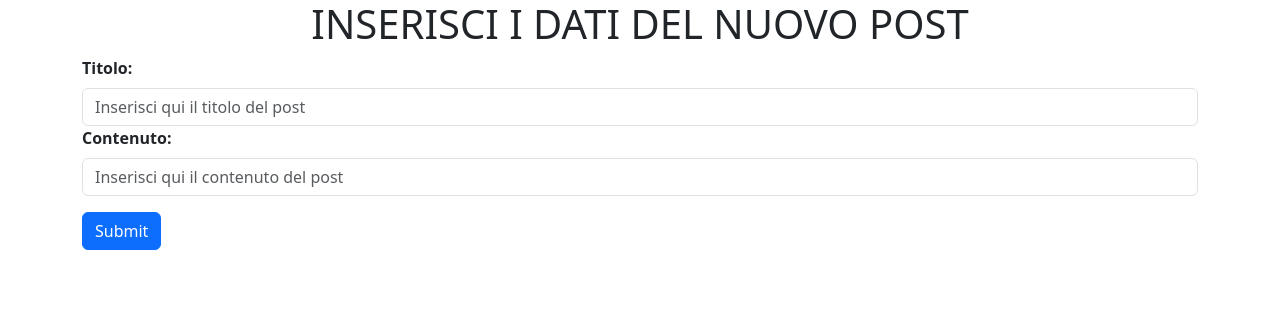
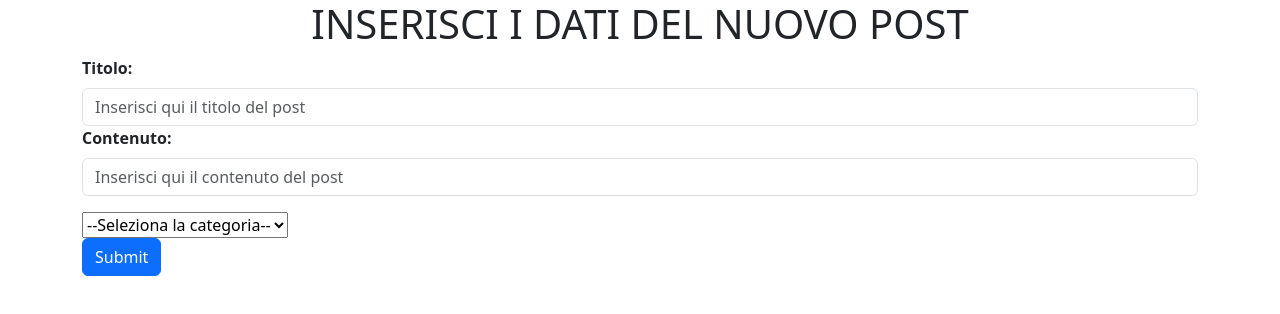
Before and after one commit to sim-sal/react-form-blog-multifields, a React (Vite) app: page / in a window 1280 px wide. Shown: the top 314 px of the page. Built offline with nearby package versions, Linux system fonts and the light colour scheme.

Commit message:
added "select" to choose the post category

```diff
--- a/src/components/MyFormData.jsx
+++ b/src/components/MyFormData.jsx
@@ -4,7 +4,10 @@ import { useState } from "react";
 export default function MyFormData() {
     const initialFormData = {
         title_post: "",
-        content_post: ""
+        content_post: "",
+        img_post: "",
+        category_post: "",
+        tags_post: ""
     };
 
     const [postsList, setPostsList] = useState([]);
@@ -60,22 +63,49 @@ export default function MyFormData() {
                     ></input>
                 </div>
 
-                <button type="submit" className="btn btn-primary">
-                    Submit
-                </button>
+                <select value={formData.category_post} onChange={(e) => updateFormData(e.target.value, 'category_post')}>
+                    <option value="">--Seleziona la categoria--</option>
+                    <option value="nature_notes" /*selected={formData.category_post === 'nature_notes'}*/>Nature Notes</option>
+                    <option value="travel_tidbits" /*selected={formData.category_post === 'travel_tidbits'}*/>Travel Tidbits</option>
+                    <option value="natures_palette" /*selected={formData.category_post === 'natures_palette'}*/>Nature's Palette</option>
+                    <option value="wayfaring_waves" /*selected={formData.category_post === 'wayfaring_waves'}*/>Wayfaring Waves</option>
+                    <option value="nomad_notes" /*selected={formData.category_post === 'nomad_notes'}*/>Nomad Notes</option>
+                    <option value="sound_bites" /*selected={formData.category_post === 'sound_bites'}*/>Sound Bites</option>
+                </select>
+
+                <div>
+                    <button type="submit" className="btn btn-primary">
+                        Submit
+                    </button>
+                </div>
+
             </form>
 
             <div className="row justify-content-center py-5">
                 {postsList.map((post) => (
-                    <div key={post.id} className="col-5 mx-2 my-2 card">
+                    <div key={post.id} className={`col-5 mx-2 my-2 card ${style.mod_card}`}>
+
+                        <img className={style.card_img} src={post.img_post} alt="Post" />
+
                         <div className={style.card_header}>
+
                             <h3>{post.title_post}</h3>
+
                             <button className={style.delete_button} onClick={() => removePost(post.id)}>
                                 X
                             </button>
+
                         </div>
+
                         <p>{post.content_post}</p>
+
+                        <div>
+                            <h5>Categoria:</h5>
+                            <span>{post.category_post}</span>
+                        </div>
                     </div>
+
+
                 ))}
             </div>
         </div>
--- a/src/css/modules/MyFormData.module.css
+++ b/src/css/modules/MyFormData.module.css
@@ -10,3 +10,7 @@
     height: 30px;
     border-radius: 20px;
 }
+
+.mod_card {
+    box-shadow: 5px 15px 20px black;
+}
```
